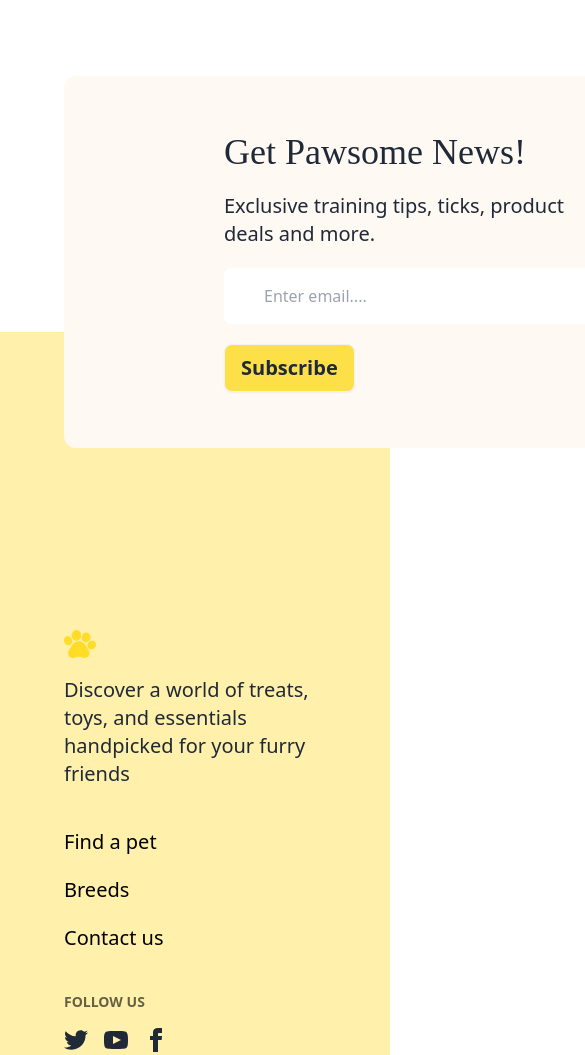
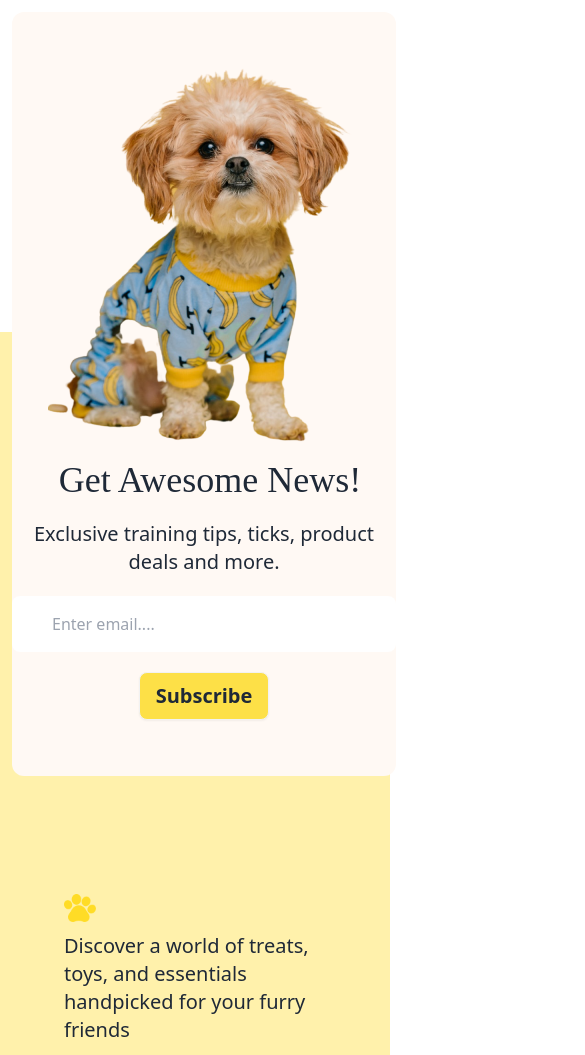
Before and after one commit to m11omayer/browse4pets-web-a3, a plain HTML site: page index.html in a window 390 px wide. Shown: the part 3580-4635 px from the top of the page, 585 px wide, since content can reach past the window. Drawn offline with nearby package versions, Linux system fonts and the light colour scheme; a web font is replaced by a local one.

```diff
--- a/index.html
+++ b/index.html
@@ -460,7 +460,7 @@
         </section>
 
         <!-- low price section start -->
-         <section class="px-4 lg:px-16 mt-16 mb-96">
+         <section class="px-4 lg:px-16 mt-16 mb-96 md:mb-96">
           <h1 class=" font-adlam text-5xl mt-5 md:text-4xl ">Everyday low Price</h1>
 
 
@@ -528,17 +528,19 @@
          </section>
 
          <!-- news section -->
-          <section class=" absolute -mt-64 bg-[#FFF9F4] m-16 rounded-xl py-14 items-center justify-center">
-            <div class="flex">
+          <section class=" absolute -mt-80 md:-mt-64 mx-3  bg-[#FFF9F4] md:m-16 rounded-xl py-14 items-center justify-center">
+            <div class="md:flex">
+
               <div>
-                <img class="px-20 my-5" src="assets/cute-pet-mid.png" alt="">
+                <img class="md:px-20 mx-auto md:my-5" src="assets/cute-pet-mid.png" alt="">
               </div>
-              <div class="items-center justify-center my-auto  pr-80">
-                <h1 class="font-adlam text-4xl">Get Pawsome News!</h1>
+              <div class="text-center md:text-left justify-center  my-auto  md:pr-80">
+                <h1 class="font-adlam text-4xl ml-3 md:ml-0">Get Awesome News!</h1>
                 <p class="text-xl mt-5">Exclusive training tips, ticks, product deals and more.</p>
                 <input class="px-10 mt-5 w-96 h-14 rounded-lg " type="text"  placeholder="Enter email...."> <br>
                 <button class="btn mt-5 text-xl bg-yellow-300">Subscribe</button>
               </div>
+
             </div>
           </section>
 
@@ -560,18 +562,21 @@
 
     </main>
 
-      <footer class=" footer pb-32 pt-72 px-16 justify-between bg-[#fff1ab] text-base-content p-10">
+      <footer class=" footer pt-96  md:mt-0 pb-32 md:pt-72 px-16 justify-between bg-[#fff1ab] text-base-content p-10">
         <nav>
 
-          <div class=" items-center flex ">
+          <div class=" flex text-center ">
 
             <!--  -->
-            <img class="w-8 h-8" src="assets/logo-header.png" alt="">
-            <a class="btn btn-ghost  gap-0 text-xl invisible md:visible">
+            <img class="w-8 h-8 fill-black mt-44 md:mt-0" src="assets/logo-header.png" alt="">
+
+
+            <a class=" gap-0 text-xl  ">
               <span>Browse</span>
               <span class="text-yellow-300">4</span>
               <span>Pets</span>
             </a>
+
           </div>
 
           <a class="link link-hover text-xl w-72">Discover a world of treats, toys, and essentials handpicked for your furry friends</a>
```
